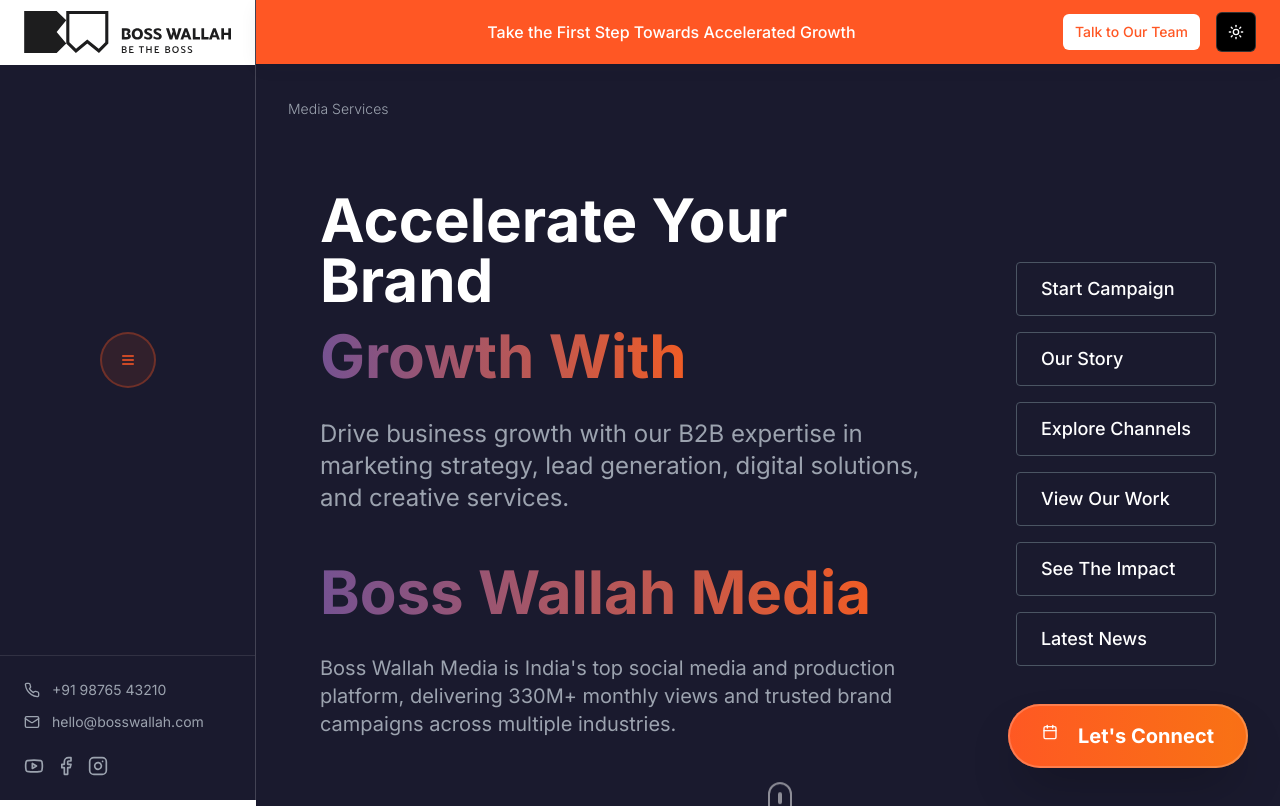
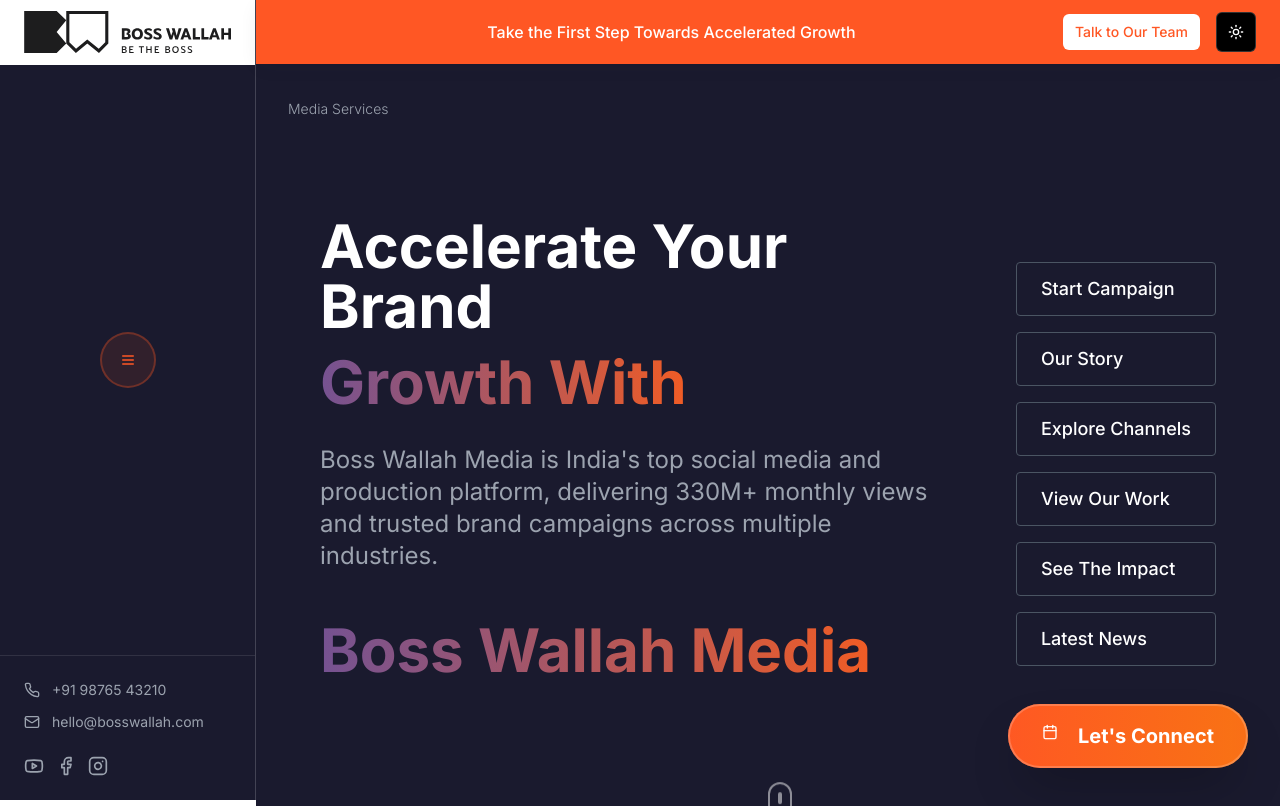
Before and after one commit to externalapps-star/bosswallah-scroll-showcase, a React (Vite) app: page / in a window 1280 px wide. Shown: the top 806 px of the page. Built offline with nearby package versions, Linux system fonts and the light colour scheme; the HTML template or start-up script is replaced by a standard one.

Commit message:
Visual edit in Lovable

```diff
--- a/src/components/HeroSection.tsx
+++ b/src/components/HeroSection.tsx
@@ -71,9 +71,7 @@ const HeroSection = () => {
           </h1>
 
           {/* Subtitle */}
-          <p className="text-gray-400 text-lg sm:text-xl lg:text-2xl mb-12 max-w-2xl leading-relaxed">
-            Drive business growth with our B2B expertise in marketing strategy, lead generation, digital solutions, and creative services.
-          </p>
+          <p className="text-gray-400 text-lg sm:text-xl lg:text-2xl mb-12 max-w-2xl leading-relaxed">Boss Wallah Media is India's top social media and production platform, delivering 330M+ monthly views and trusted brand campaigns across multiple industries.</p>
 
           {/* "With Boss Wallah Media" with gradient */}
           <h2 className="text-3xl sm:text-4xl lg:text-5xl xl:text-6xl font-bold leading-tight mb-8">
@@ -81,9 +79,7 @@ const HeroSection = () => {
           </h2>
 
           {/* Bottom description */}
-          <p className="text-gray-400 text-base sm:text-lg lg:text-xl max-w-3xl leading-relaxed">
-            Boss Wallah Media is India's top social media and production platform, delivering 330M+ monthly views and trusted brand campaigns across multiple industries.
-          </p>
+
         </div>
       </div>
 
```
